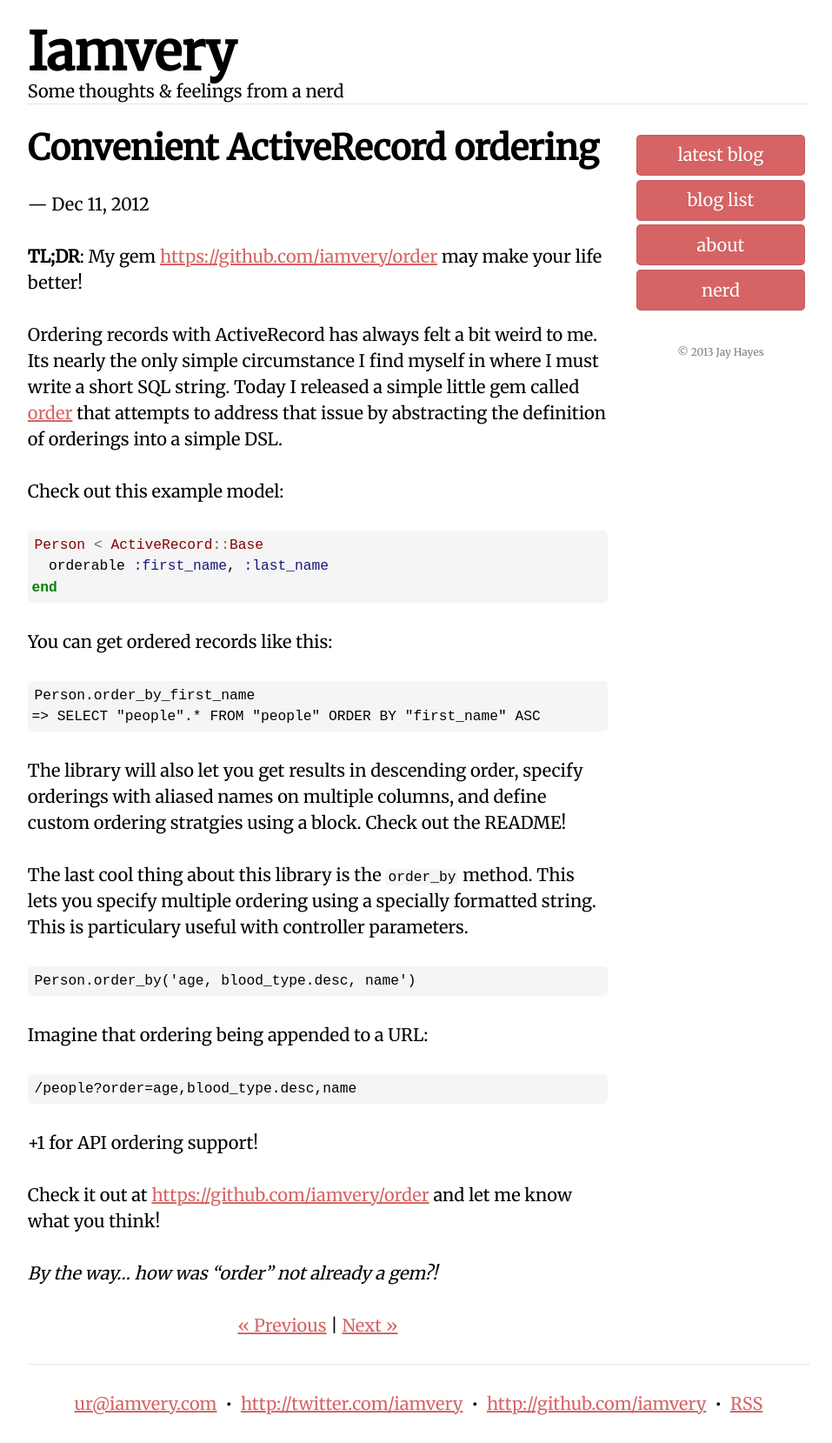
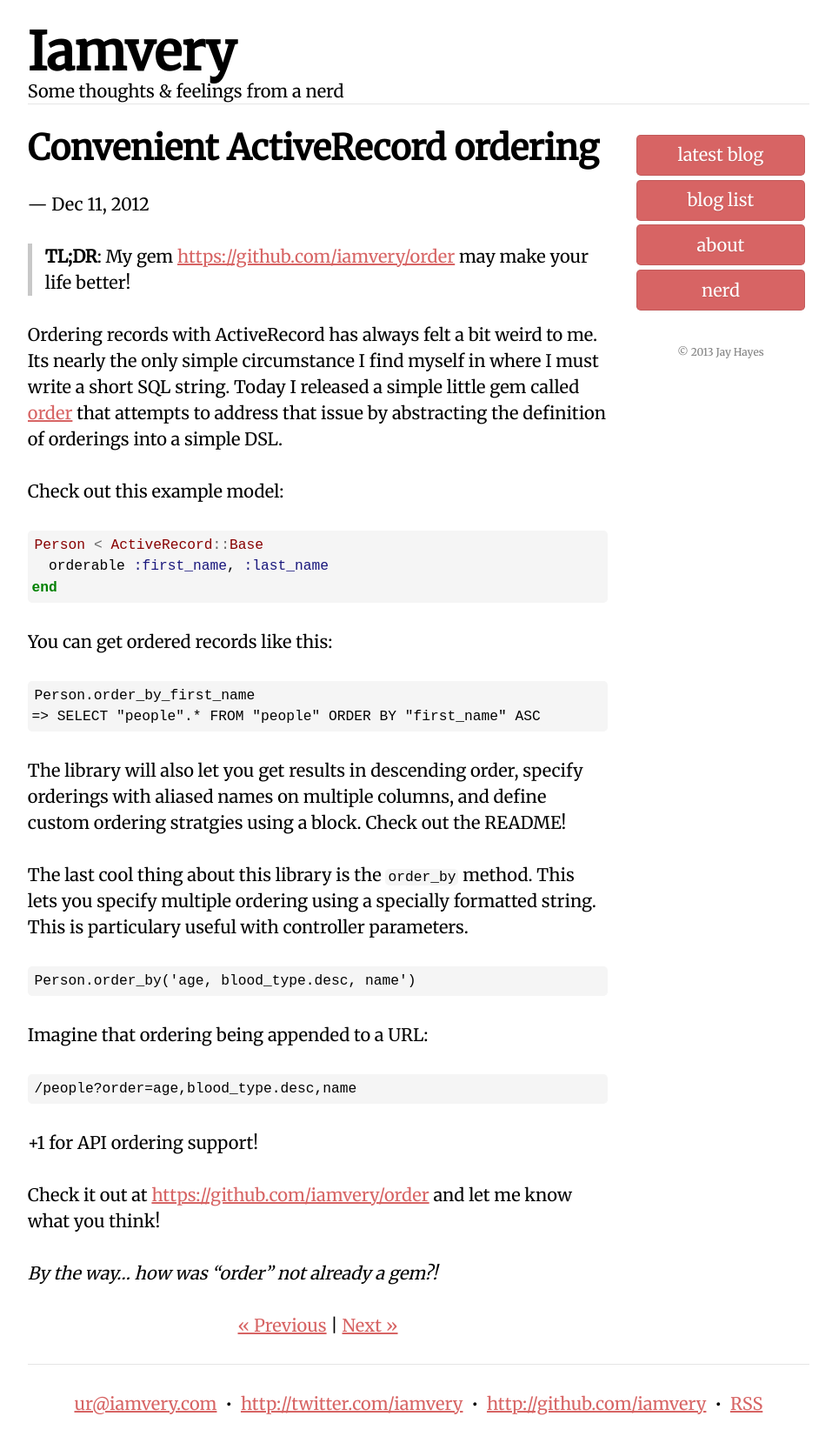
Before and after one commit to iamvery/iamvery.github.com, a Jekyll site: the page built from _posts/2012-12-11-convenient-activerecord-order.markdown, in a window 1280 px wide. Shown: the whole page at 87% size, without its empty margins (159-1116 px from the left). Built offline with Jekyll 4.4.1, drawn with Linux system fonts in a browser that asks for light colours.

Commit message:
Add css for blockquotes

```diff
--- a/stylesheets/iamvery.css
+++ b/stylesheets/iamvery.css
@@ -11,6 +11,11 @@ h2 { line-height: 1; }
 
 header h3 {
   font-weight: normal;
+}
+
+blockquote {
+  padding-left: 15px;
+  border-left: 5px solid rgb(200, 200, 200);
 }
 
 footer { text-align: center; }
```
